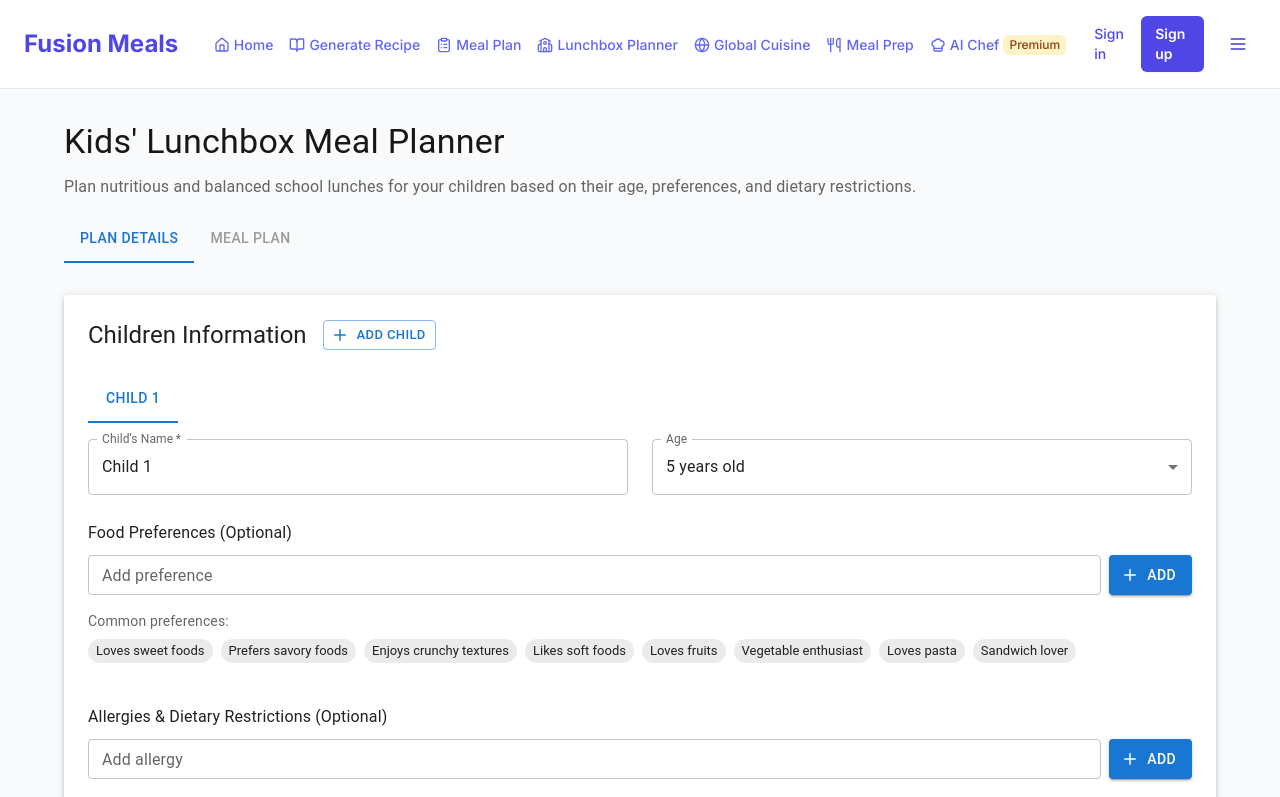
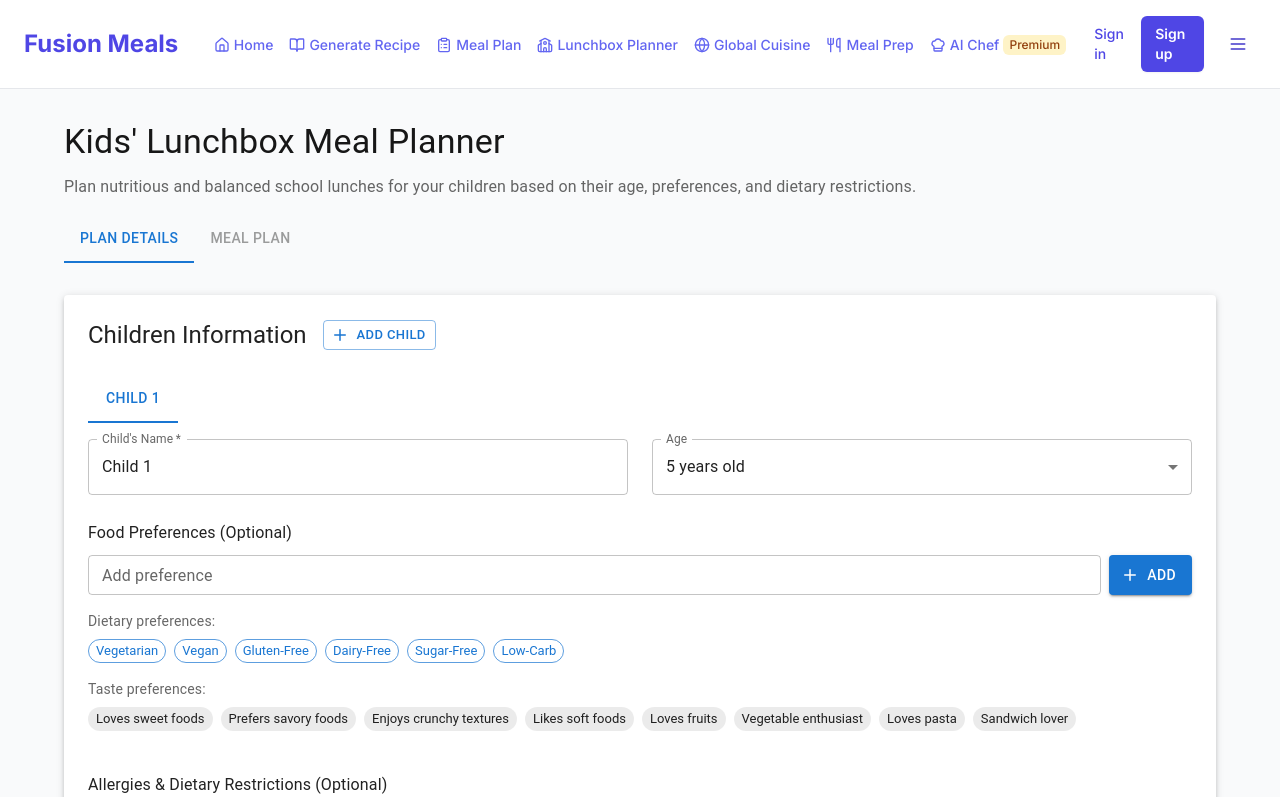
Before and after one commit to vdesai/fusion_meals_new, a Next.js app in the folder fusion_meals_frontend/: page /lunchbox-planner in a window 1280 px wide. Shown: the top 797 px of the page. Built offline with nearby package versions, Linux system fonts and the light colour scheme.

Commit message:
Add categorized dietary preferences including Vegetarian, Vegan, Gluten-Free options

```diff
--- a/fusion_meals_frontend/src/app/lunchbox-planner/page.tsx
+++ b/fusion_meals_frontend/src/app/lunchbox-planner/page.tsx
@@ -10,14 +10,11 @@ import {
   Chip,
   IconButton,
   Stack,
-  Card,
-  CardContent,
   FormControl,
   InputLabel,
   MenuItem,
   Select,
   Grid,
-  Divider,
   Paper,
   Tab,
   Tabs
@@ -65,8 +62,17 @@ interface LunchboxPlan {
 // Common age options
 const ageOptions = Array.from({ length: 15 }, (_, i) => i + 3);
 
-// Common food preference options
-const commonPreferences = [
+// Create a categorized display for preferences
+const dietaryPreferences = [
+  "Vegetarian",
+  "Vegan",
+  "Gluten-Free",
+  "Dairy-Free",
+  "Sugar-Free",
+  "Low-Carb",
+];
+
+const tastePreferences = [
   "Loves sweet foods",
   "Prefers savory foods",
   "Enjoys crunchy textures",
@@ -447,12 +453,30 @@ export default function LunchboxPlannerPage() {
                 </Button>
               </Stack>
 
-              {/* Common Preferences */}
+              {/* Dietary Preferences */}
               <Typography variant="body2" color="text.secondary" sx={{ mb: 1 }}>
-                Common preferences:
+                Dietary preferences:
               </Typography>
               <Stack direction="row" spacing={1} flexWrap="wrap" sx={{ mb: 2 }}>
-                {commonPreferences.map((pref, idx) => (
+                {dietaryPreferences.map((pref, idx) => (
+                  <Chip
+                    key={idx}
+                    label={pref}
+                    size="small"
+                    color="primary"
+                    variant={child.preferences.includes(pref) ? "filled" : "outlined"}
+                    onClick={() => handleAddPreference(index, pref)}
+                    sx={{ mb: 1 }}
+                  />
+                ))}
+              </Stack>
+
+              {/* Taste Preferences */}
+              <Typography variant="body2" color="text.secondary" sx={{ mb: 1 }}>
+                Taste preferences:
+              </Typography>
+              <Stack direction="row" spacing={1} flexWrap="wrap" sx={{ mb: 2 }}>
+                {tastePreferences.map((pref, idx) => (
                   <Chip
                     key={idx}
                     label={pref}
@@ -465,6 +489,10 @@ export default function LunchboxPlannerPage() {
 
               {/* Selected Preferences */}
               {child.preferences.length > 0 && (
+                <>
+                  <Typography variant="body2" color="text.secondary" sx={{ mb: 1 }}>
+                    Selected preferences:
+                  </Typography>
                   <Stack direction="row" spacing={1} flexWrap="wrap">
                     {child.preferences.map((pref, prefIndex) => (
                       <Chip
@@ -475,6 +503,7 @@ export default function LunchboxPlannerPage() {
                       />
                     ))}
                   </Stack>
+                </>
               )}
             </Grid>
 
```
Lines whose indentation alone changed are shown as unchanged.
